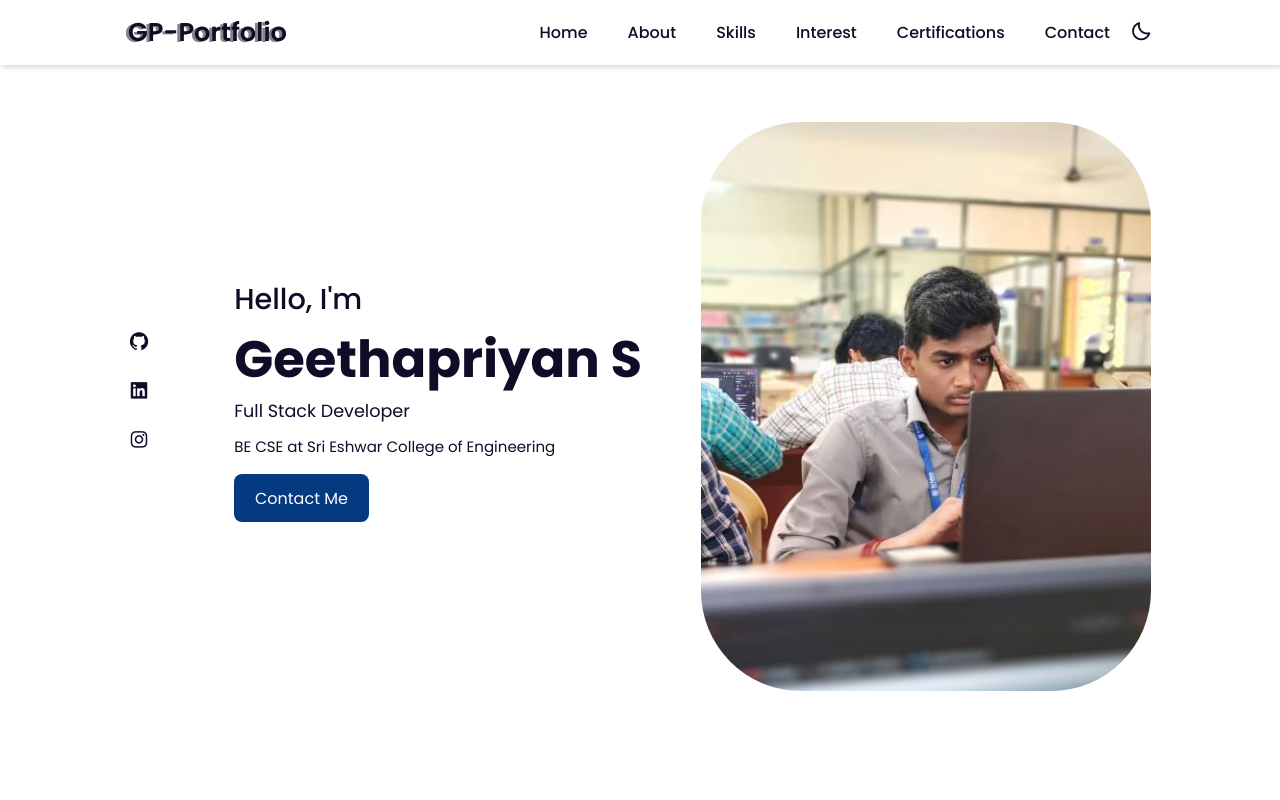
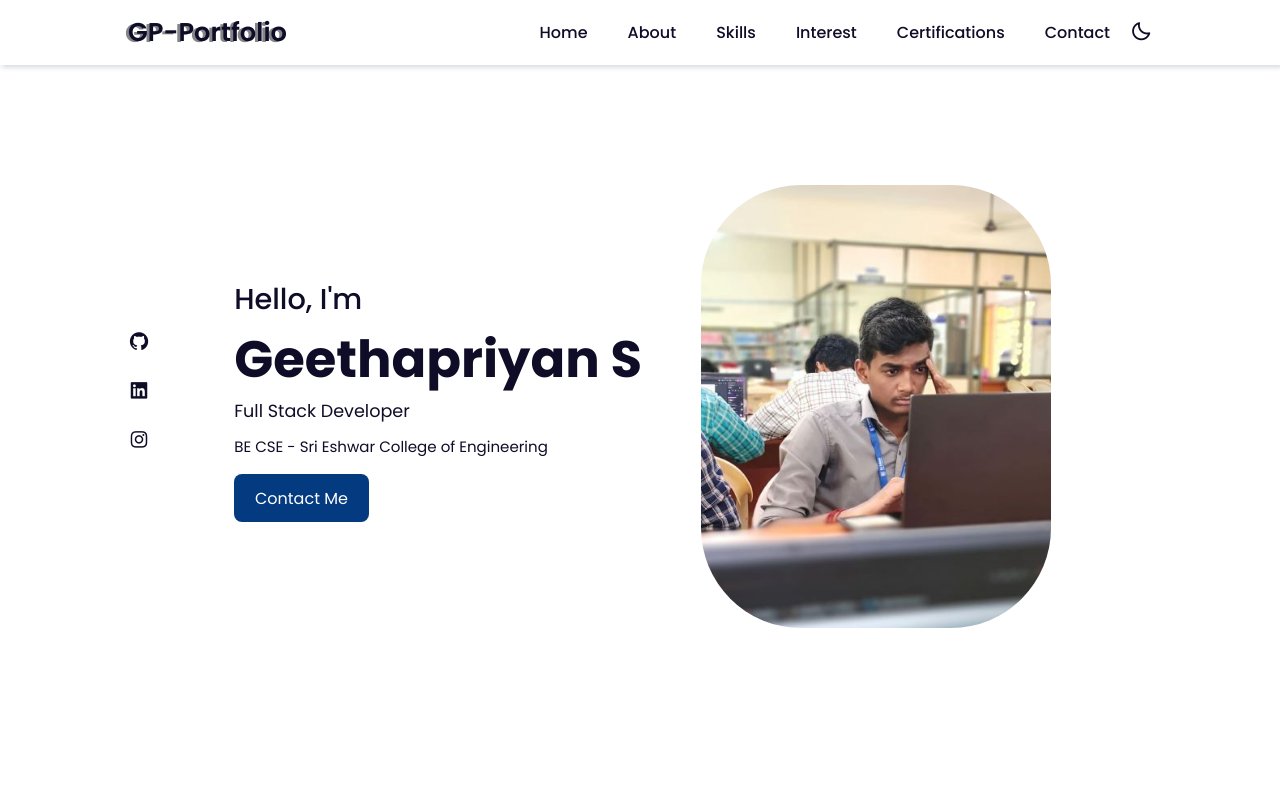
Before and after one commit to GeethapriyanS/Portfolio, a plain HTML site: page index.html in a window 1280 px wide. Shown: the top 800 px of the page. Drawn offline with nearby package versions, Linux system fonts and the light colour scheme.

Commit message:
Image size modified

```diff
--- a/index.html
+++ b/index.html
@@ -33,13 +33,13 @@
             <a href=""><i class='bx bxl-instagram' ></i></a>
         </div>
         <div class="home-img">
-            <img style="width: 450px;border-radius: 100px;" src="images/profile.jpg" alt="geethapriyan-profile">
+            <img style="width: 350px;border-radius: 100px;" src="images/profile.jpg" alt="geethapriyan-profile">
         </div>
         <div class="home-text">
             <span>Hello, I'm</span>
             <h1>Geethapriyan S</h1>
             <h2>Full Stack Developer</h2>
-            <p>BE CSE at Sri Eshwar College of Engineering</p>
+            <p>BE CSE - Sri Eshwar College of Engineering</p>
             <a href="#contact" class="btn">Contact Me</a>
         </div>
     </section>
@@ -157,7 +157,7 @@
 <section class="portfolio" id="Certifications">
     <div class="heading">
         <h2>Certifications and Coding platforms</h2>
-        <span>My Achievement</span>
+        <span>My Achievements</span>
     </div>
     <div class="portfolio-content">
         <div class="portfolio-img">
```
